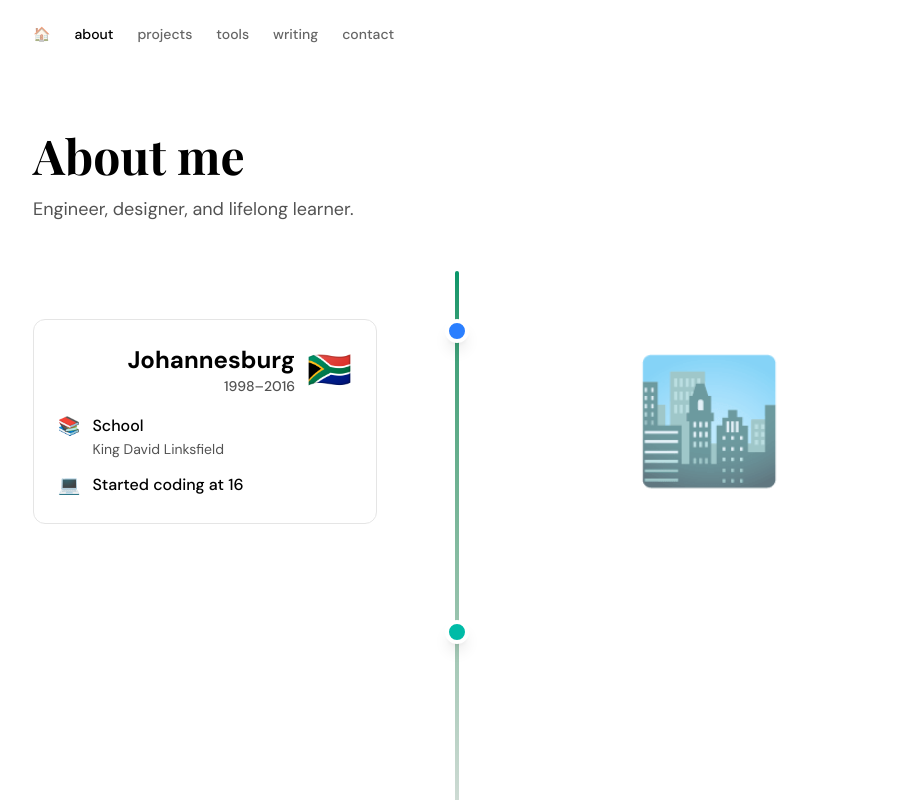
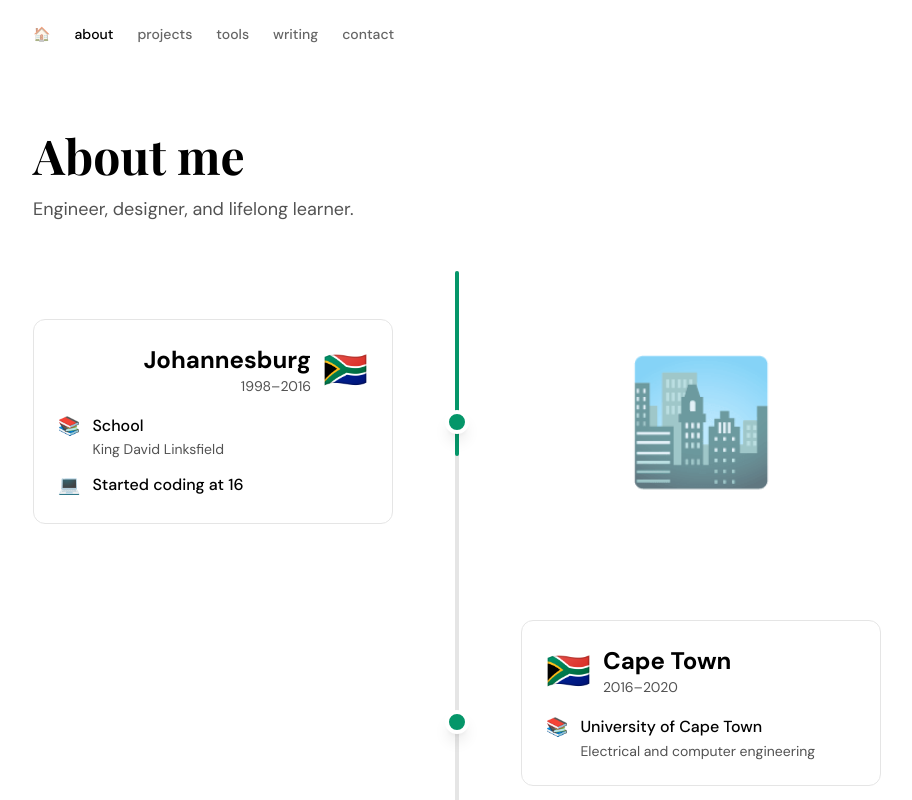
Before and after one commit to AlexSoldin/portfolio, a Next.js app: page /about in a window 1280 px wide. Shown: the top 800 px of the page, without its empty margins (183-1095 px from the left). Built offline with nearby package versions, Linux system fonts and the light colour scheme; a web font is replaced by a local one.

Commit message:
refactor: clean up timeline and animations

```diff
--- a/src/app/globals.css
+++ b/src/app/globals.css
@@ -182,3 +182,15 @@ a:hover {
   padding: 0;
   vertical-align: top;
 }
+/* Timeline utility classes */
+.timeline-line-bg {
+  @apply absolute left-[2.125rem] md:left-1/2 top-0 bottom-0 w-1 -translate-x-1/2 bg-[var(--border)] rounded-full;
+}
+
+.timeline-line-progress {
+  @apply absolute left-[2.125rem] md:left-1/2 top-0 w-1 h-0 -translate-x-1/2 bg-[var(--accent)] rounded-full;
+}
+
+.timeline-dot {
+  @apply absolute left-[2.125rem] md:left-1/2 top-1/2 w-6 h-6 -translate-x-1/2 -translate-y-1/2 rounded-full border-4 border-[var(--background)] shadow-lg z-10 bg-[var(--accent)];
+}
--- a/src/components/Timeline.tsx
+++ b/src/components/Timeline.tsx
@@ -11,48 +11,49 @@ gsap.registerPlugin(ScrollTrigger);
 
 export function Timeline() {
   const containerRef = useRef<HTMLDivElement>(null);
+  const progressLineRef = useRef<HTMLDivElement>(null);
 
   useGSAP(
     () => {
-      // Animate cards
-      const cards = gsap.utils.toArray<HTMLElement>(".city-card");
-      cards.forEach((card) => {
-        gsap.fromTo(
-          card,
-          { opacity: 0, y: 60 },
-          {
-            opacity: 1,
-            y: 0,
-            duration: 0.6,
-            ease: "power2.out",
+      // Progress line fills as you scroll
+      gsap.to(progressLineRef.current, {
+        height: "100%",
+        ease: "none",
+        scrollTrigger: {
+          trigger: containerRef.current,
+          start: "top 60%",
+          end: "bottom 40%",
+          scrub: 0.5,
+        },
+      });
+
+      // Cards fade in
+      gsap.utils.toArray<HTMLElement>(".city-card").forEach((card) => {
+        gsap.from(card, {
+          opacity: 0,
+          y: 50,
+          duration: 0.5,
           scrollTrigger: {
             trigger: card,
             start: "top 85%",
             toggleActions: "play none none reverse",
           },
-          }
-        );
+        });
       });
 
-      // Animate scene illustrations
-      const scenes = gsap.utils.toArray<HTMLElement>(".city-scene");
-      scenes.forEach((scene) => {
-        gsap.fromTo(
-          scene,
-          { opacity: 0, scale: 0.5, rotate: -10 },
-          {
-            opacity: 1,
-            scale: 1,
-            rotate: 0,
-            duration: 0.8,
-            ease: "back.out(1.7)",
+      // Scene emojis pop in (slower, more centered)
+      gsap.utils.toArray<HTMLElement>(".city-scene").forEach((scene) => {
+        gsap.from(scene, {
+          opacity: 0,
+          scale: 0.5,
+          duration: 1.0,
+          ease: "back.out(1.4)",
           scrollTrigger: {
             trigger: scene,
-              start: "top 75%",
+            start: "top 75%", // Triggers when scene is more centered
             toggleActions: "play none none reverse",
           },
-          }
-        );
+        });
       });
     },
     { scope: containerRef }
@@ -60,52 +61,40 @@ export function Timeline() {
 
   return (
     <section ref={containerRef} className="relative max-w-4xl mx-auto py-12">
-      {/* Vertical Line */}
-      <div className="absolute left-8 md:left-1/2 top-0 bottom-0 w-1 bg-gradient-to-b from-[var(--accent)] via-[var(--border)] to-[var(--accent)] md:-translate-x-1/2 rounded-full" />
+      {/* Timeline Line */}
+      <div className="timeline-line-bg" />
+      <div ref={progressLineRef} className="timeline-line-progress" />
 
       <div className="space-y-24">
         {cityChapters.map((chapter, index) => {
-          const isLeft = index % 2 === 0;
+          const isLeft = index % 2 === 0; // Alternates left/right on desktop
 
           return (
             <div key={chapter.id} className="relative">
               {/* Dot */}
-              <div
-                className={`absolute left-8 md:left-1/2 w-6 h-6 rounded-full border-4 border-[var(--background)] shadow-lg md:-translate-x-1/2 z-10 ${chapter.color}`}
-              />
+              <div className="timeline-dot" />
 
               {/* Content Row */}
+              <div className={`flex ${isLeft ? "md:flex-row" : "md:flex-row-reverse"}`}>
+                {/* Card */}
                 <div
-                className={`flex flex-col md:flex-row items-start gap-8 ${
-                  isLeft ? "" : "md:flex-row-reverse"
-                }`}
+                  className={`city-card ml-16 md:ml-0 flex-1 ${isLeft ? "md:pr-16" : "md:pl-16"}`}
                 >
-                {/* Spacer for mobile */}
-                <div className="w-16 shrink-0 md:hidden" />
-
-                {/* Card Side */}
-                <div
-                  className={`city-card flex-1 md:w-[calc(50%-2rem)] ${
-                    isLeft ? "md:pr-16 md:text-right" : "md:pl-16"
-                  }`}
-                >
-                  <Card className="p-6 hover:border-[var(--accent)] transition-all duration-300">
-                    {/* Header */}
+                  <Card className="p-6 hover:border-[var(--accent)] transition-colors">
                     <div
                       className={`flex items-center gap-3 mb-4 ${isLeft ? "md:flex-row-reverse" : ""}`}
                     >
                       <span className="text-4xl">{chapter.flag}</span>
-                      <div>
+                      <div className={isLeft ? "md:text-right" : ""}>
                         <h3 className="text-2xl font-bold">{chapter.city}</h3>
-                        <p className="text-sm text-[var(--muted)] font-medium">{chapter.period}</p>
+                        <p className="text-sm text-[var(--muted)]">{chapter.period}</p>
                       </div>
                     </div>
 
-                    {/* Events */}
-                    <ul className={`space-y-3 ${isLeft ? "md:text-left" : ""}`}>
+                    <ul className="space-y-3">
                       {chapter.events.map((event, i) => (
                         <li key={i} className="flex items-start gap-3">
-                          <span className="text-lg shrink-0">{event.emoji}</span>
+                          <span className="text-lg">{event.emoji}</span>
                           <div>
                             <p className="font-medium">{event.activity}</p>
                             {event.description && (
@@ -118,15 +107,13 @@ export function Timeline() {
                   </Card>
                 </div>
 
-                {/* Scene Illustration Side */}
+                {/* Scene Emoji (desktop only) */}
                 <div
-                  className={`city-scene hidden md:flex flex-1 md:w-[calc(50%-2rem)] items-center justify-center ${
-                    isLeft ? "md:pl-16" : "md:pr-16"
-                  }`}
+                  className={`city-scene hidden md:flex flex-1 items-center justify-center ${isLeft ? "md:pl-16" : "md:pr-16"}`}
                 >
-                  <div className="text-[120px] select-none opacity-80 hover:scale-110 transition-transform duration-300">
+                  <span className="text-[120px] opacity-80 hover:scale-110 transition-transform">
                     {chapter.scene}
-                  </div>
+                  </span>
                 </div>
               </div>
             </div>
--- a/src/data/timeline.ts
+++ b/src/data/timeline.ts
@@ -40,7 +40,7 @@ export const cityChapters: CityChapter[] = [
         activity: "University of Cape Town",
         description: "Electrical and computer engineering",
       },
-      { emoji: "💻", activity: "Internships", description: "12 weeks of vacation work" },
+      //   { emoji: "💻", activity: "Internships", description: "12 weeks of vacation work" },
     ],
   },
   {
```
Lines whose indentation alone changed are shown as unchanged.
